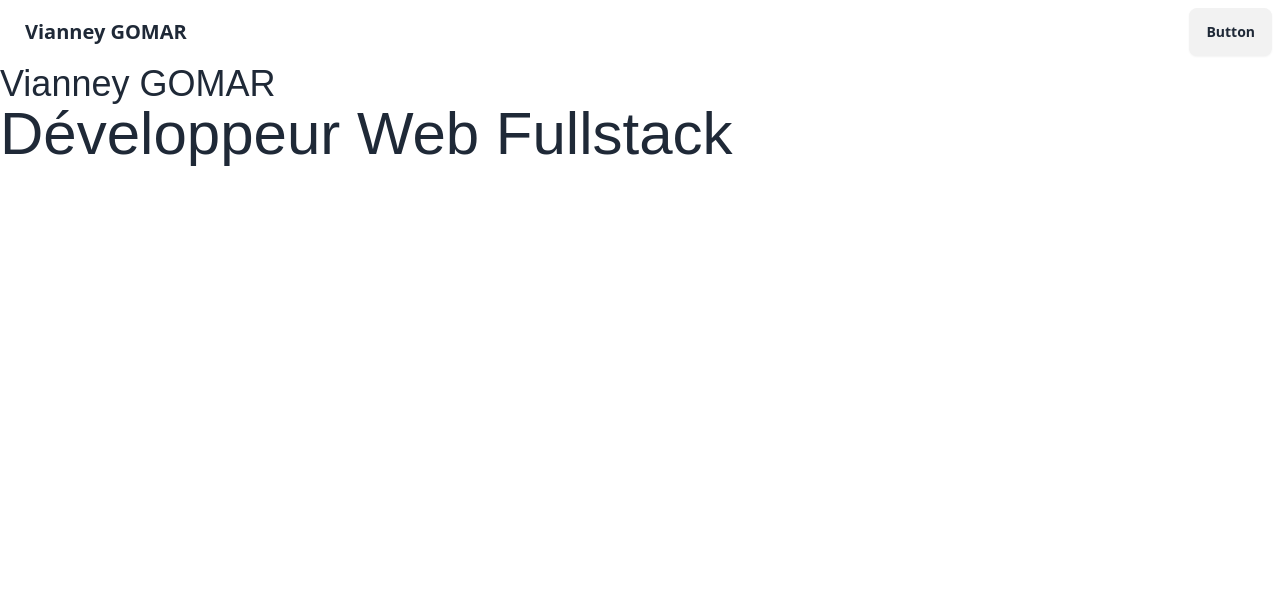
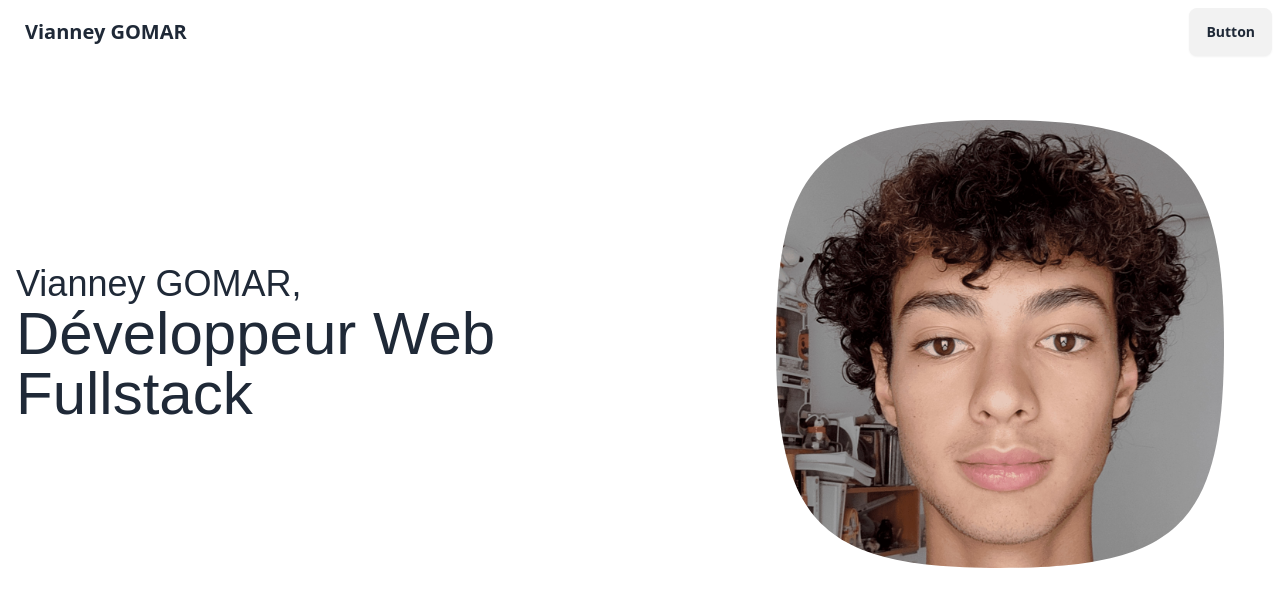
Before and after one commit to Vianndev/vianndev_portfolio, a website: page index.html in a window 1280 px wide. Drawn offline with Linux system fonts and the light colour scheme.

Commit message:
feat: presentation with picture done

```diff
--- a/index.html
+++ b/index.html
@@ -62,10 +62,17 @@
 </div>
 <!---->
 
-<div>
-  <div>
-    <h2 class="text-4xl font-poppins-black">Vianney GOMAR</h2>
+<div class="hero min-h-85vh">
+  <div class=" hero-content">
+  <div class="">
+    <h2 class="text-4xl font-poppins-black">Vianney GOMAR,</h2>
     <h1 class="text-6xl font-poppins-extrabold">Développeur Web Fullstack</h1>
+  </div>
+    <div class="avatar m-10  lg:block lg:max-w-xs xl:max-w-md">
+      <div class="mask mask-squircle">
+        <img class=""  src="images/illustrations/profileid.jpg" alt="Photo de Vianney">
+      </div>
+    </div>
   </div>
 </div>
 </body>
```
Also changed, not shown: css/output.css.
